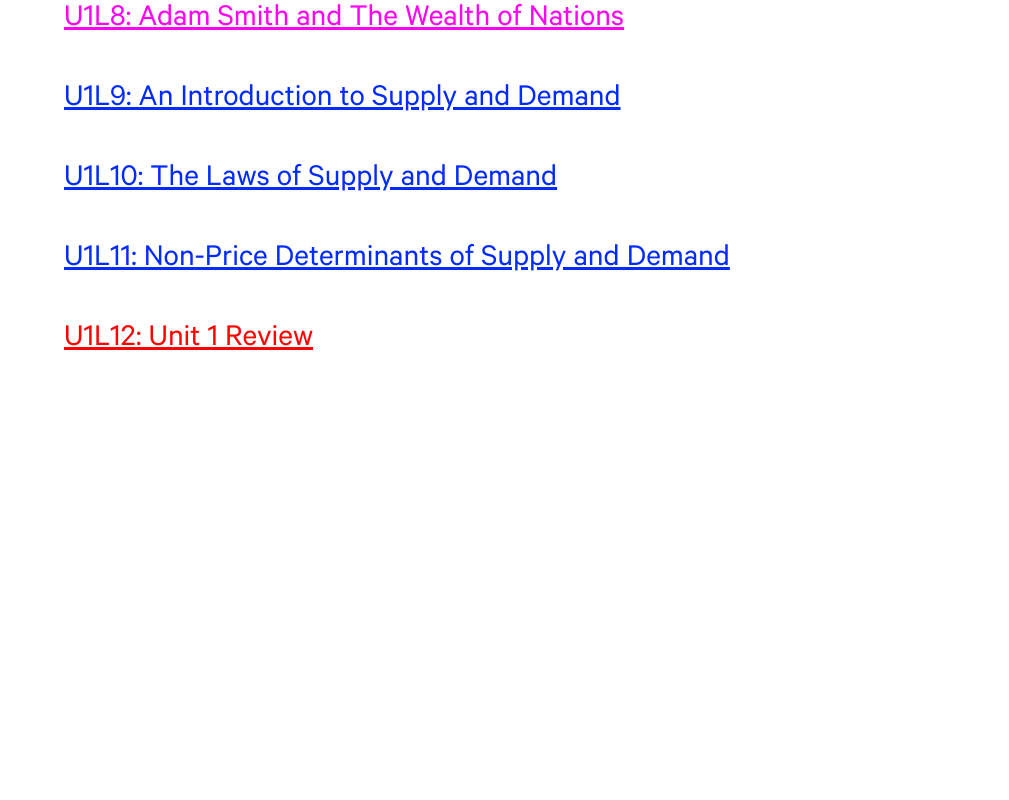
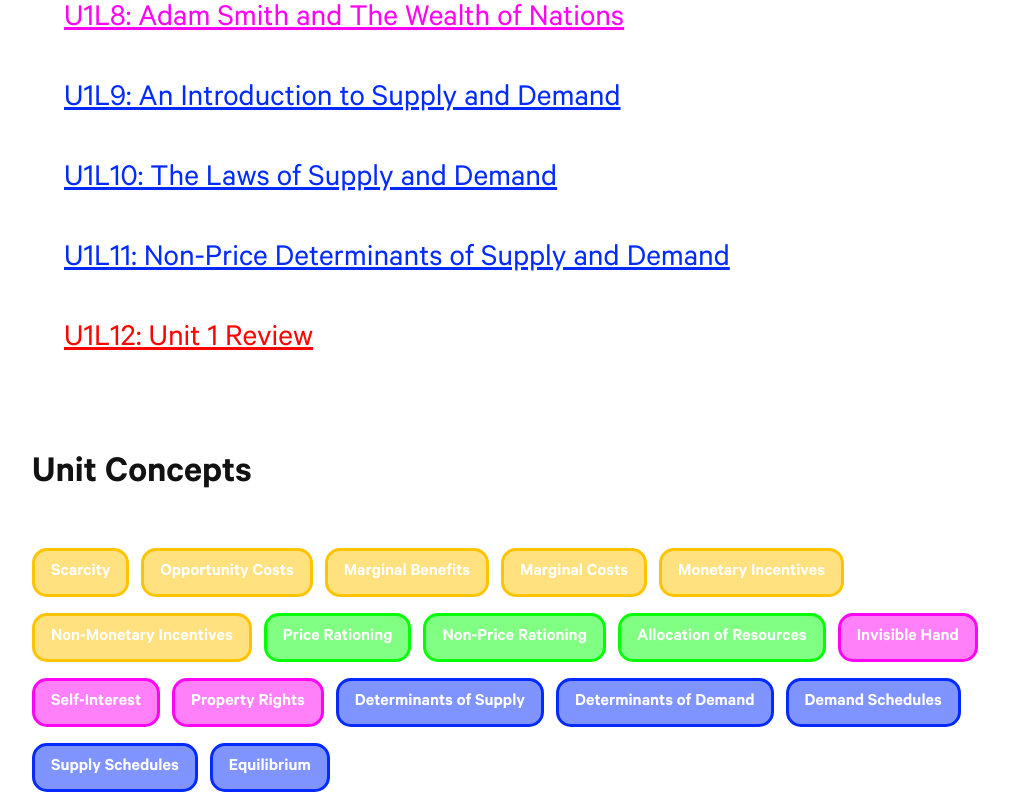
Before and after one commit to GarrettMould/econCourseSite, a React (Create React App) app: page /UnitOverviewPage in a window 1280 px wide. Shown: the part 1397-2197 px from the top of the page, without its empty margins (18-1027 px from the left). Before the commit the page ends 1809 px from the top, so only its background shows below. Built offline with nearby package versions, Linux system fonts and the light colour scheme.

Commit message:
added UnitConcepts component

```diff
--- a/src/Components/UnitOverviewPage.js
+++ b/src/Components/UnitOverviewPage.js
@@ -1,6 +1,7 @@
 import DropDownButton from "../Elements/DropDownButton";
 import UnitOverviewHeadline from "../Elements/UnitOverviewHeadline";
 import PPTFileList from "../Subcomponents/PPTFileList";
+import UnitConceptList from "../Subcomponents/UnitConceptList";
 
 const UnitOverviewPage = (props) => {
   return (
@@ -11,6 +12,11 @@ const UnitOverviewPage = (props) => {
         selectedUnit={props.selectedUnit}
         courseInfo={props.courseInfo}
       ></PPTFileList>
+      <UnitOverviewHeadline text="Unit Concepts"></UnitOverviewHeadline>
+      <UnitConceptList
+        selectedUnit={props.selectedUnit}
+        courseInfo={props.courseInfo}
+      ></UnitConceptList>
     </>
   );
 };
--- a/src/Components/styles/FlexContainers.styled.js
+++ b/src/Components/styles/FlexContainers.styled.js
@@ -5,6 +5,7 @@ export const FlexRow = styled.div.attrs((props) => ({
   alignItems: props.alignItems,
   padding: props.padding,
   width: props.width,
+  flexWrap: props.flexWrap,
 }))`
   width: ${(props) => props.width};
   display: flex;
@@ -12,6 +13,7 @@ export const FlexRow = styled.div.attrs((props) => ({
   justify-content: ${(props) => props.justifyContent};
   align-items: ${(props) => props.alignItems};
   padding: ${(props) => props.padding};
+  flex-wrap: ${(props) => props.flexWrap};
 `;
 
 export const FlexColumn = styled.div.attrs((props) => ({
--- a/src/Components/styles/Grid.styled.js
+++ b/src/Components/styles/Grid.styled.js
@@ -1,6 +1,9 @@
 import styled from "styled-components";
 
-export const GridContainer = styled.div`
+export const GridContainer = styled.div.attrs((props) => ({
+  width: props.width,
+}))`
+  width: ${(props) => props.width};
   display: grid;
   gap: 1em;
 `;
--- a/src/CourseInformation.js
+++ b/src/CourseInformation.js
@@ -4,6 +4,76 @@ export var courseInformation = [
     unitNumber: 1,
     unitName: "Introduction to Economics",
     unitColor: "#5e17fe",
+    unitConcepts: [
+      {
+        name: "Scarcity",
+        subtopic: 1,
+      },
+      {
+        name: "Opportunity Costs",
+        subtopic: 1,
+      },
+      {
+        name: "Marginal Benefits",
+        subtopic: 1,
+      },
+      {
+        name: "Marginal Costs",
+        subtopic: 1,
+      },
+      {
+        name: "Monetary Incentives",
+        subtopic: 1,
+      },
+      {
+        name: "Non-Monetary Incentives",
+        subtopic: 1,
+      },
+      {
+        name: "Price Rationing",
+        subtopic: 2,
+      },
+      {
+        name: "Non-Price Rationing",
+        subtopic: 2,
+      },
+      {
+        name: "Allocation of Resources",
+        subtopic: 2,
+      },
+      {
+        name: "Invisible Hand",
+        subtopic: 3,
+      },
+      {
+        name: "Self-Interest",
+        subtopic: 3,
+      },
+      {
+        name: "Property Rights",
+        subtopic: 3,
+      },
+      {
+        name: "Determinants of Supply",
+        subtopic: 4,
+      },
+      {
+        name: "Determinants of Demand",
+        subtopic: 4,
+      },
+      {
+        name: "Demand Schedules",
+        subtopic: 4,
+      },
+      {
+        name: "Supply Schedules",
+        subtopic: 4,
+      },
+      {
+        name: "Equilibrium",
+        subtopic: 4,
+      },
+    ],
     unitLessons: [
       {
         name: "U1L1: Scarcity - The Fundamental Problem of Economics",
--- a/src/Subcomponents/PPTFileList.js
+++ b/src/Subcomponents/PPTFileList.js
@@ -6,23 +6,23 @@ const PPTFileList = (props) => {
   //For each lesson in the unitLessons array, return a list item with a link to the PPT file
   const mappedUnitLessons = unitLessons.map((lesson, i) => {
     //Set the bullet color and link color dynamically, based on the sub-topic of the lesson
-    var bulletColor;
+    var color;
     if (lesson.subtopic == 1) {
-      bulletColor = "#FFC300";
+      color = "#FFC300";
     } else if (lesson.subtopic == 2) {
-      bulletColor = "#03FF06";
+      color = "#03FF06";
     } else if (lesson.subtopic == 3) {
-      bulletColor = "#FF03F3";
+      color = "#FF03F3";
     } else if (lesson.subtopic == 4) {
-      bulletColor = "#032AFF";
+      color = "#032AFF";
     } else if (lesson.subtopic == 0) {
-      bulletColor = "#FF0303";
+      color = "#FF0303";
     } else {
-      bulletColor = "#121212";
+      color = "#121212";
     }
-    console.log(bulletColor);
+    console.log(color);
     return (
-      <ListItem bulletColor={bulletColor}>
+      <ListItem color={color} key={i}>
         <a href="#">{lesson.name}</a>
       </ListItem>
     );
--- a/src/Subcomponents/UnitConceptList.js
+++ b/src/Subcomponents/UnitConceptList.js
@@ -1,5 +1,49 @@
+import { ConceptBubble, ConceptName } from "./styles/UnitConceptList.styled";
+
+import { FlexRow } from "../Components/styles/FlexContainers.styled";
+
 const UnitConceptList = (props) => {
-  return <div></div>;
+  let unitConcepts = props.courseInfo[props.selectedUnit].unitConcepts;
+
+  //For each lesson in the unitLessons array, return a list item with a link to the PPT file
+  const mappedUnitConcepts = unitConcepts.map((concept, i) => {
+    //Set the bullet color and link color dynamically, based on the sub-topic of the lesson
+    var backgroundColor;
+    var borderColor;
+    if (concept.subtopic == 1) {
+      borderColor = "#FFC300";
+      backgroundColor = "rgba(255, 195, 0, 0.5)";
+    } else if (concept.subtopic == 2) {
+      borderColor = "#03FF06";
+      backgroundColor = "rgba(3, 255, 6, 0.5)";
+    } else if (concept.subtopic == 3) {
+      borderColor = "#FF03F3";
+      backgroundColor = "rgba(255, 3, 243, 0.5)";
+    } else if (concept.subtopic == 4) {
+      borderColor = "#032AFF";
+      backgroundColor = "rgba(3, 42, 255, 0.5)";
+    } else if (concept.subtopic == 0) {
+      borderColor = "#FF0303";
+      backgroundColor = "rgba(255, 3, 3, 0.5)";
+    } else {
+      borderColor = "#121212";
+      backgroundColor = "rgba(18, 18, 18, 1)";
+    }
+
+    return (
+      <ConceptBubble
+        backgroundColor={backgroundColor}
+        borderColor={borderColor}
+      >
+        <ConceptName>{concept.name}</ConceptName>
+      </ConceptBubble>
+    );
+  });
+  return (
+    <FlexRow alignItems="center" width="85%" flexWrap="wrap">
+      {mappedUnitConcepts}
+    </FlexRow>
+  );
 };
 
 export default UnitConceptList;
--- a/src/Subcomponents/styles/PPTFileList.styled.js
+++ b/src/Subcomponents/styles/PPTFileList.styled.js
@@ -7,13 +7,13 @@ export const PPTList = styled.ul`
 }
 `;
 export const ListItem = styled.li.attrs((props) => ({
-  bulletColor: props.bulletColor,
+  color: props.color,
 }))`
   font-size: 2.5vw;
   padding-bottom: 2rem;
 
   a {
-    color: ${(props) => props.bulletColor};
+    color: ${(props) => props.color};
   }
 
   a:hover {
--- a/src/Subcomponents/styles/UnitConceptList.styled.js
+++ b/src/Subcomponents/styles/UnitConceptList.styled.js
@@ -1,8 +1,20 @@
 import styled from "styled-components";
 
 export const ConceptBubble = styled.div.attrs((props) => ({
-  color: props.color,
+  backgroundColor: props.backgroundColor,
+  borderColor: props.borderColor,
 }))`
-  background-color: ${(props) => props.color};
+  align-items: center;
+  background-color: ${(props) => props.backgroundColor};
+  border: 3px solid ${(props) => props.borderColor};
+  border-radius: 15px;
+  margin: 0.5rem 0.75rem 0.5rem 0;
+`;
+
+export const ConceptName = styled.div`
   color: var(--primaryWhite);
+  font-size: 1.4vw;
+  font-family: var(--emphasizedText);
+  text-align: center;
+  padding: 0.5rem 1rem;
 `;
```
